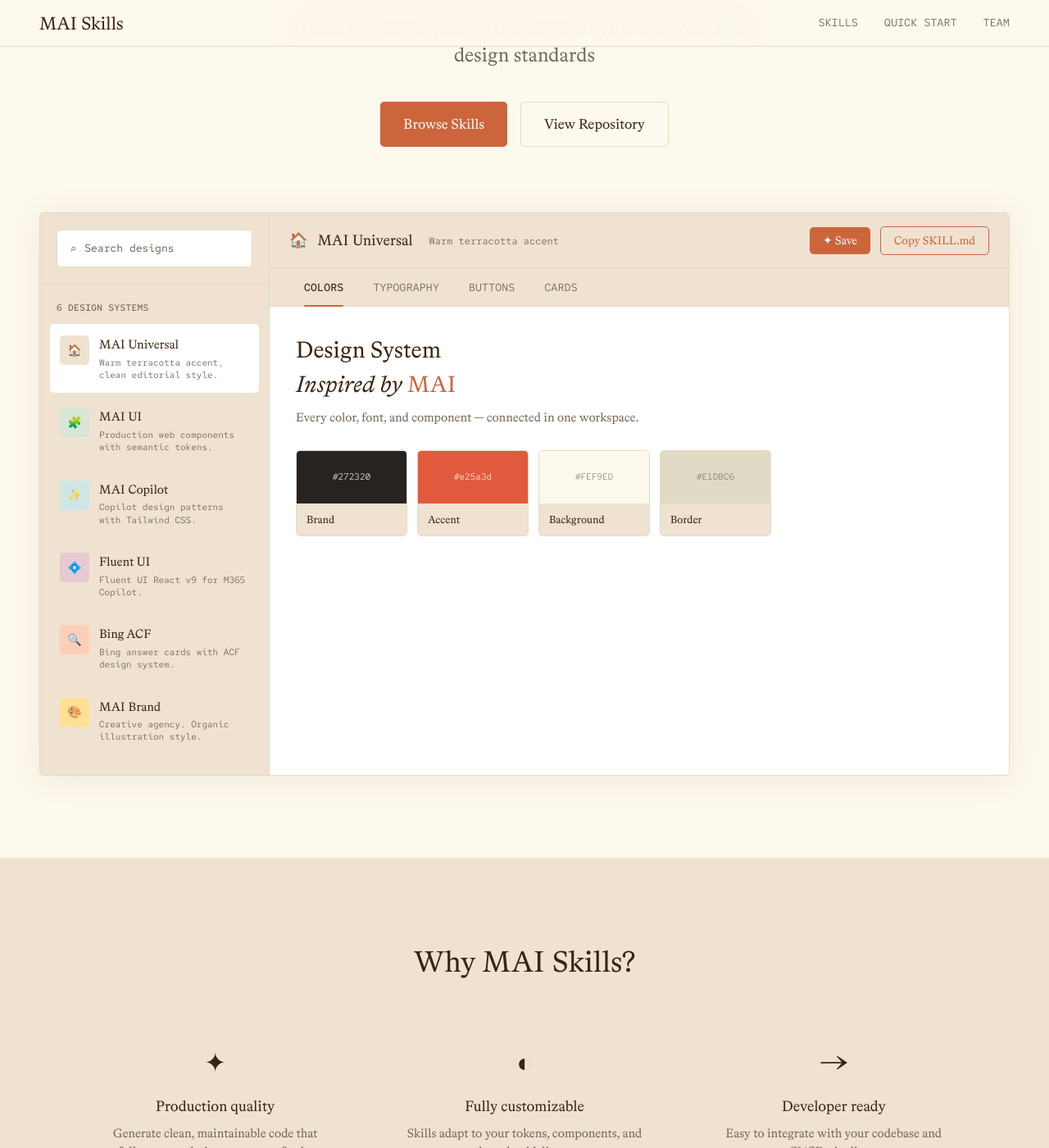
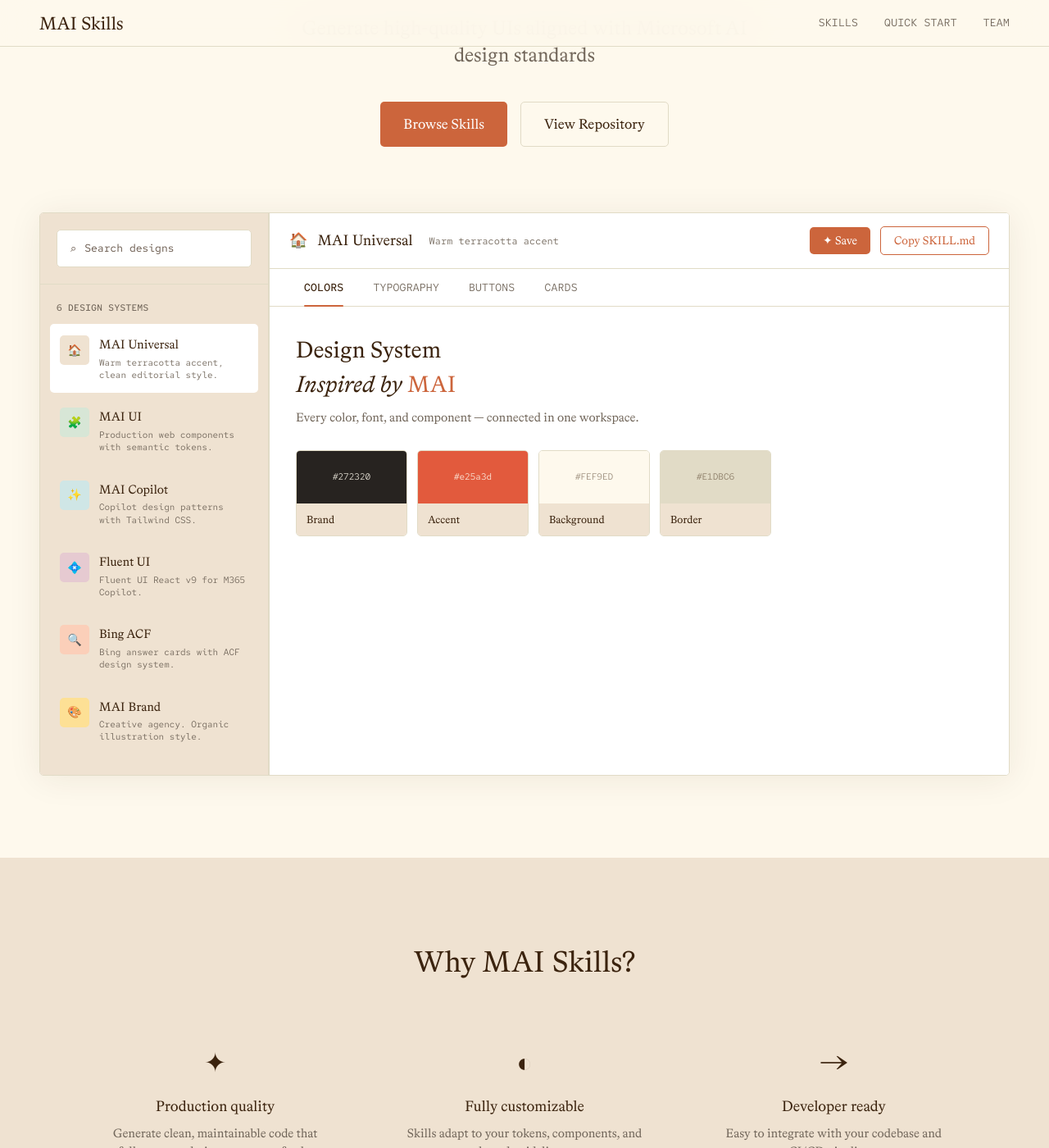
Before and after one commit to kunlundesign/kunlundesign.github.io, a Jekyll site: the page mai-skills-designs/v4-mai-brand.html, which Jekyll copies as it is, in a window 1280 px wide and 1400 px high, scrolled down 322 px. Shown: the whole window at 82% size. Built offline with Jekyll 4.4.1, drawn with Linux system fonts in a browser that asks for light colours.

Commit message:
Fix: improve sidebar/content contrast - white content area

```diff
--- a/mai-skills-designs/v4-mai-brand.html
+++ b/mai-skills-designs/v4-mai-brand.html
@@ -217,7 +217,7 @@
     /* Sidebar */
     .sidebar {
       background: var(--bg-secondary);
-      border-right: 1px solid var(--border);
+      border-right: 2px solid var(--cream-dark);
       display: flex;
       flex-direction: column;
     }
@@ -297,7 +297,7 @@
     .main-content {
       display: flex;
       flex-direction: column;
-      background: var(--bg-elevated);
+      background: #FFFFFF;
     }
     .content-header {
       display: flex;
@@ -305,7 +305,7 @@
       justify-content: space-between;
       padding: 16px 24px;
       border-bottom: 1px solid var(--border);
-      background: var(--bg-secondary);
+      background: #FFFFFF;
     }
     .header-info {
       display: flex;
@@ -361,7 +361,7 @@
       gap: 0;
       padding: 0 24px;
       border-bottom: 1px solid var(--border);
-      background: var(--bg-secondary);
+      background: #FFFFFF;
     }
     .tab {
       padding: 14px 18px;
```
